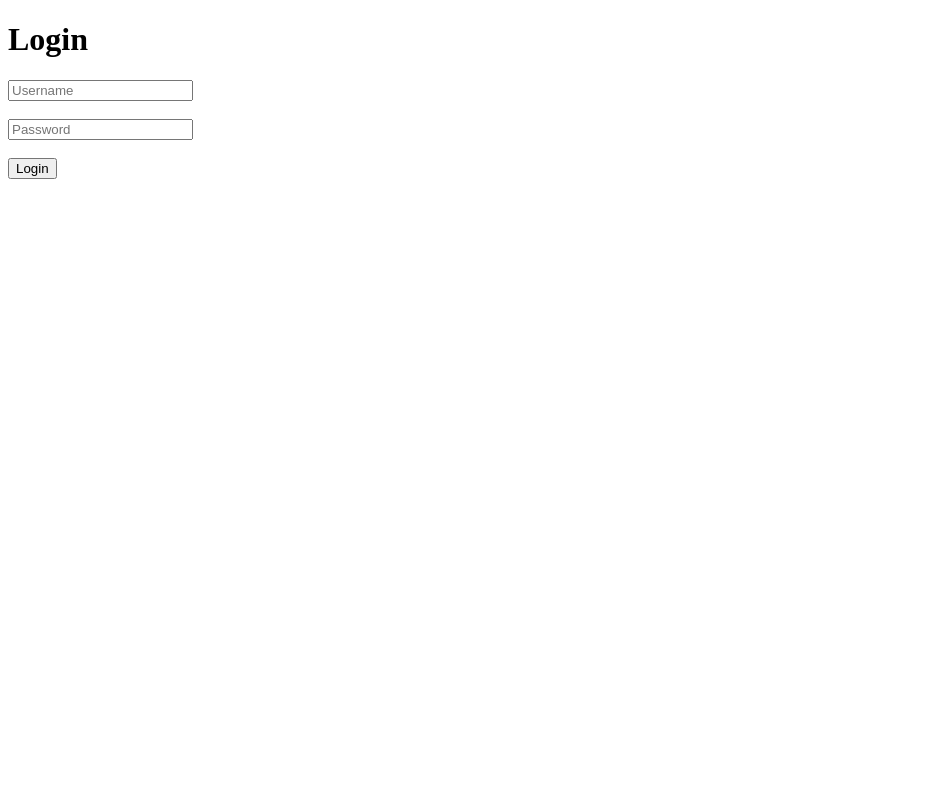
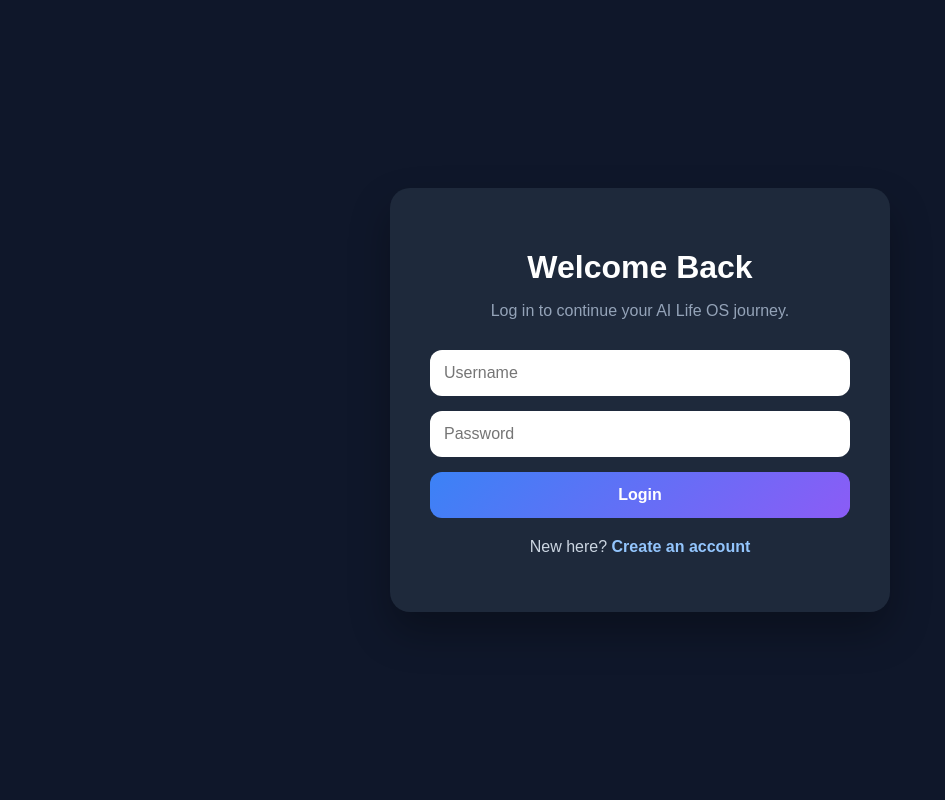
Before and after one commit to Sangima-Chowdhury/ai-life-os, a Flask app: page /login in a window 1280 px wide. Shown: the whole page, without its empty margins (0-945 px from the left). Run offline with Flask 3, Linux system fonts and the light colour scheme.

Commit message:
Improve login and register pages

```diff
--- a/templates/login.html
+++ b/templates/login.html
@@ -2,34 +2,94 @@
 <html>
 <head>
     <title>Login - AI Life OS</title>
+    <style>
+        body {
+            font-family: Arial, sans-serif;
+            background: #0f172a;
+            color: white;
+            display: flex;
+            justify-content: center;
+            align-items: center;
+            min-height: 100vh;
+            margin: 0;
+        }
+
+        .auth-card {
+            background: #1e293b;
+            padding: 40px;
+            border-radius: 20px;
+            width: 100%;
+            max-width: 420px;
+            box-shadow: 0 20px 40px rgba(0,0,0,0.3);
+        }
+
+        h1 {
+            text-align: center;
+            margin-bottom: 10px;
+        }
+
+        .subtitle {
+            text-align: center;
+            color: #94a3b8;
+            margin-bottom: 30px;
+        }
+
+        input {
+            width: 100%;
+            padding: 14px;
+            margin-bottom: 15px;
+            border: none;
+            border-radius: 12px;
+            font-size: 16px;
+            box-sizing: border-box;
+        }
+
+        button {
+            width: 100%;
+            padding: 14px;
+            border: none;
+            border-radius: 12px;
+            background: linear-gradient(135deg, #3b82f6, #8b5cf6);
+            color: white;
+            font-size: 16px;
+            font-weight: bold;
+            cursor: pointer;
+        }
+
+        button:hover {
+            opacity: 0.9;
+        }
+
+        a {
+            color: #93c5fd;
+            text-decoration: none;
+            font-weight: bold;
+        }
+
+        .bottom-text {
+            text-align: center;
+            margin-top: 20px;
+            color: #cbd5e1;
+        }
+    </style>
 </head>
 <body>
 
-    <h1>Login</h1>
+    <div class="auth-card">
+        <h1>Welcome Back</h1>
+        <p class="subtitle">Log in to continue your AI Life OS journey.</p>
 
-    <form method="POST">
+        <form method="POST">
+            <input type="text" name="username" placeholder="Username" required>
+            <input type="password" name="password" placeholder="Password" required>
+            <button type="submit">Login</button>
+        </form>
 
-        <input
-            type="text"
-            name="username"
-            placeholder="Username"
-            required>
-
-        <br><br>
-
-        <input
-            type="password"
-            name="password"
-            placeholder="Password"
-            required>
-
-        <br><br>
-
-        <button type="submit">
-            Login
-        </button>
-
-    </form>
+        <p class="bottom-text">
+            New here?
+            <a href="/register">Create an account</a>
+        </p>
+    </div>
 
 </body>
 </html>
```
Also changed, not shown: templates/register.html (+83 -9 lines).
